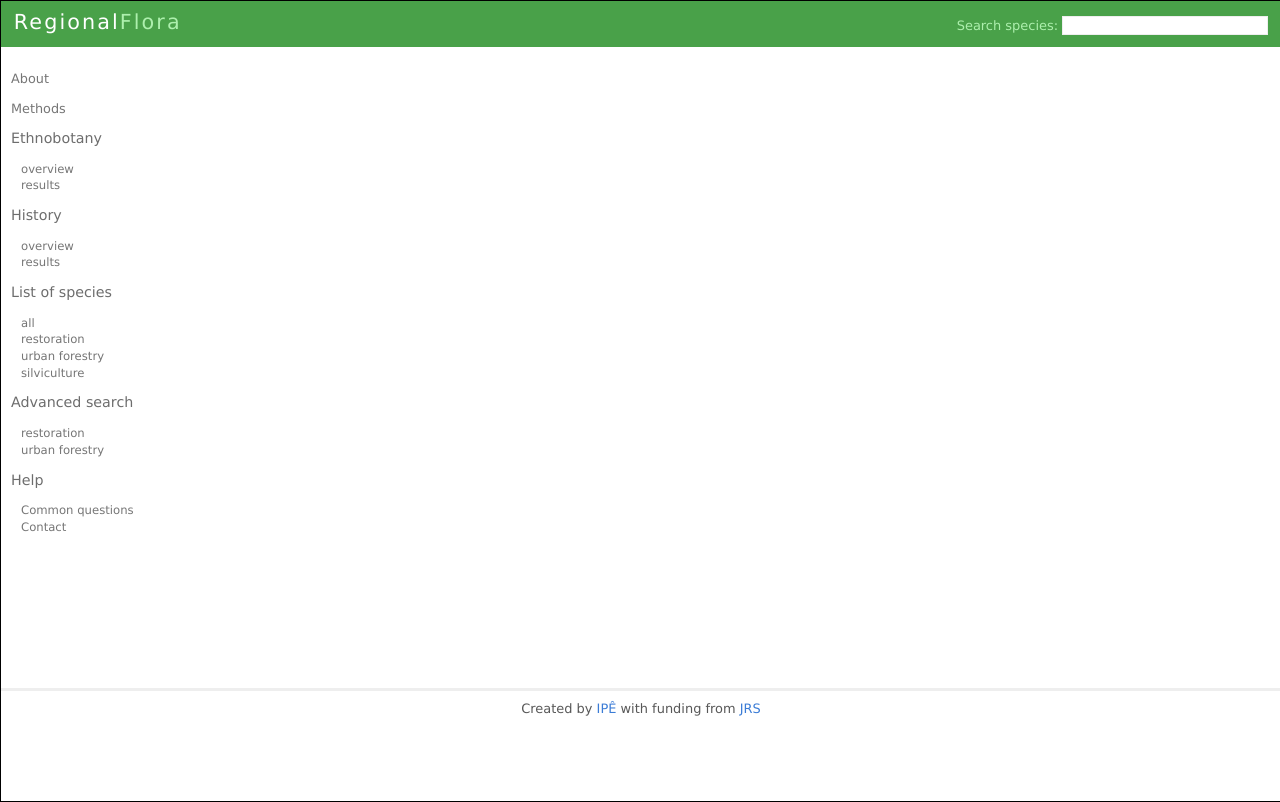
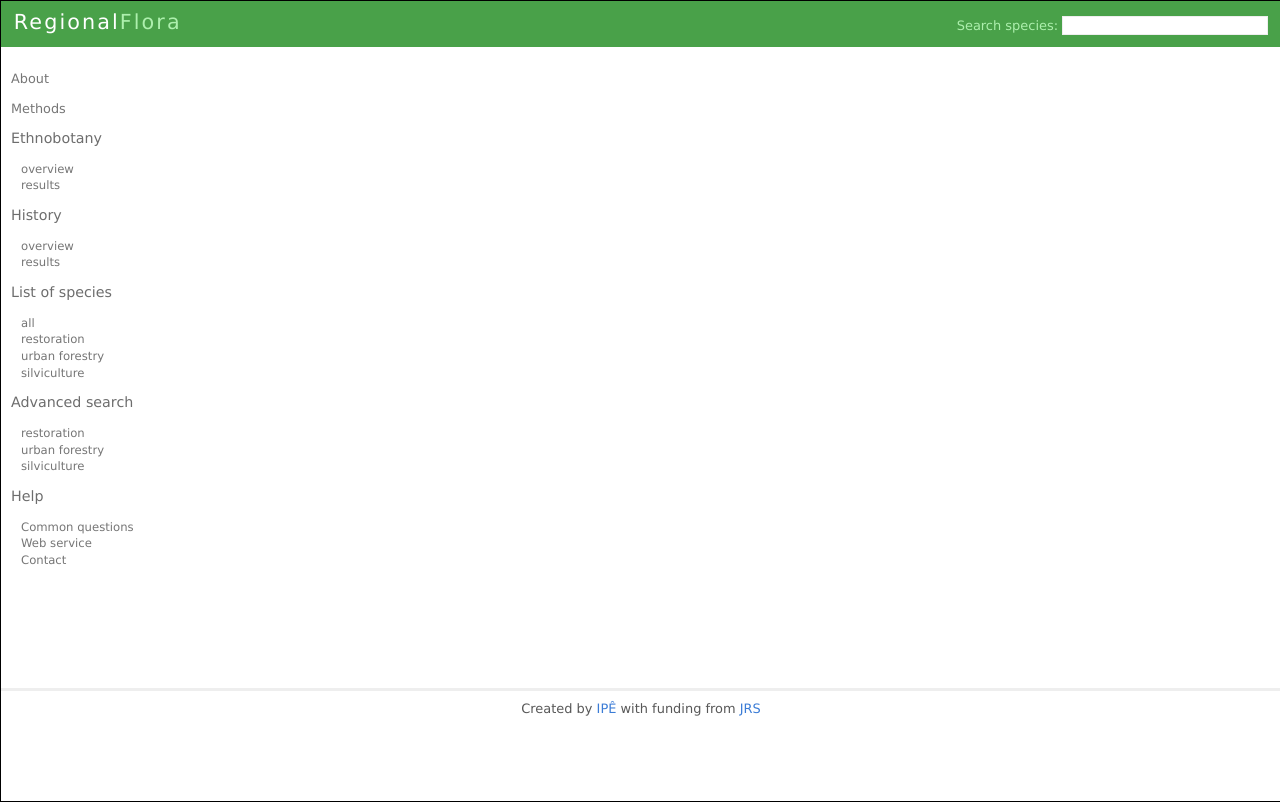
Before and after one commit to ipesoft/rep, a Django app: template app/templates/base.html in a window 1280 px wide. Run offline with Django 3.2, Linux system fonts and the light colour scheme; the template is opened without the code that fills it, so the values that code supplies are empty; parts of the project's set-up code (start-up, migrations or seed data) failed here and were passed over.

Commit message:
Missing menu entry

```diff
--- a/app/templates/base.html
+++ b/app/templates/base.html
@@ -52,11 +52,13 @@
    <ul>
     <li><a href="/sp/?restor=1&amp;adv=1">{% trans "Restoration" %}</a></li>
     <li><a href="/sp/?urban=1&amp;adv=1">{% trans "Urban forestry" %}</a></li>
+    <li><a href="/sp/?silv=1&amp;adv=1">{% trans "Silviculture" %}</a></li>
    </ul>
    {% endfilter %}
    <h3>{% trans "Help" %}</h3>
    <ul>
     <li><a href="/faq">{% trans "Common questions" %}</a></li>
+    <li><a href="/ws/1.0/info">{% trans "Web service" %}</a></li>
     <li><a href="{{ CONTACT_LINK }}">{% trans "Contact" %}</a></li>
    </ul>
   </div>
```
